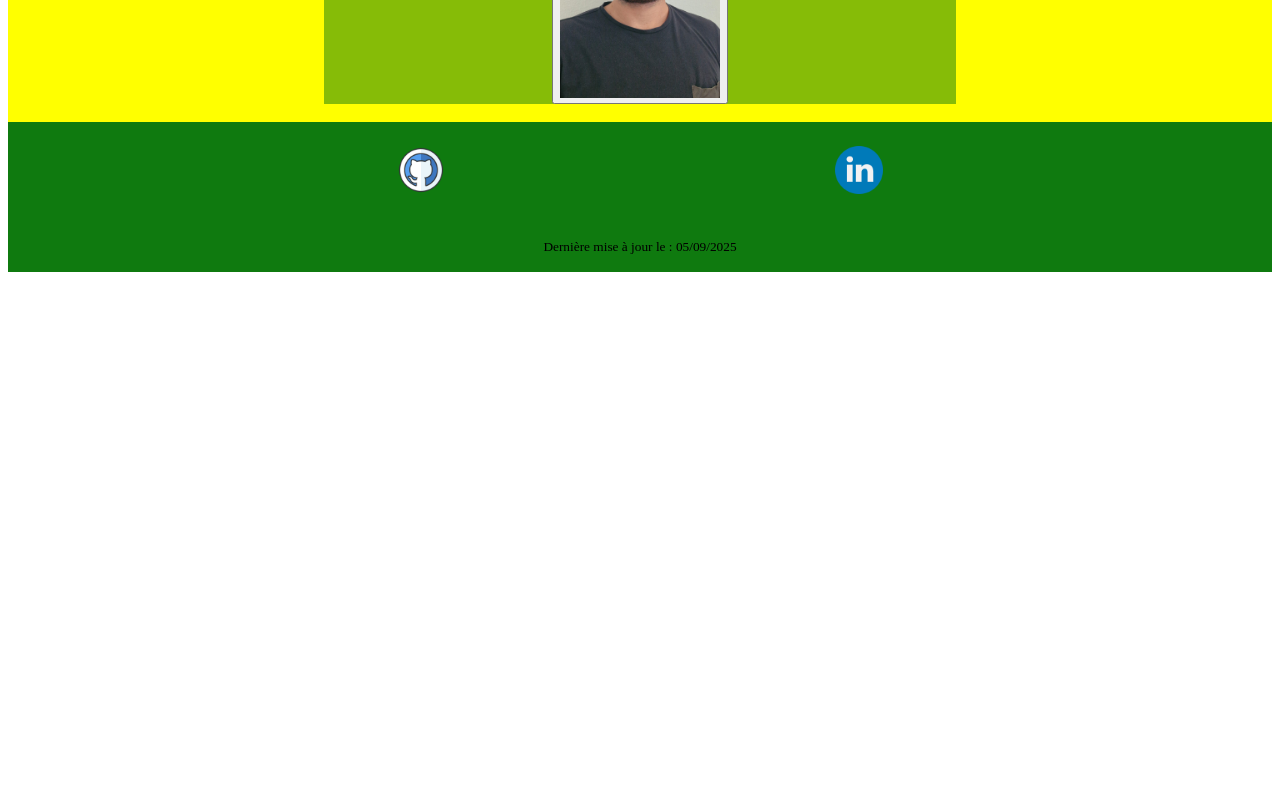
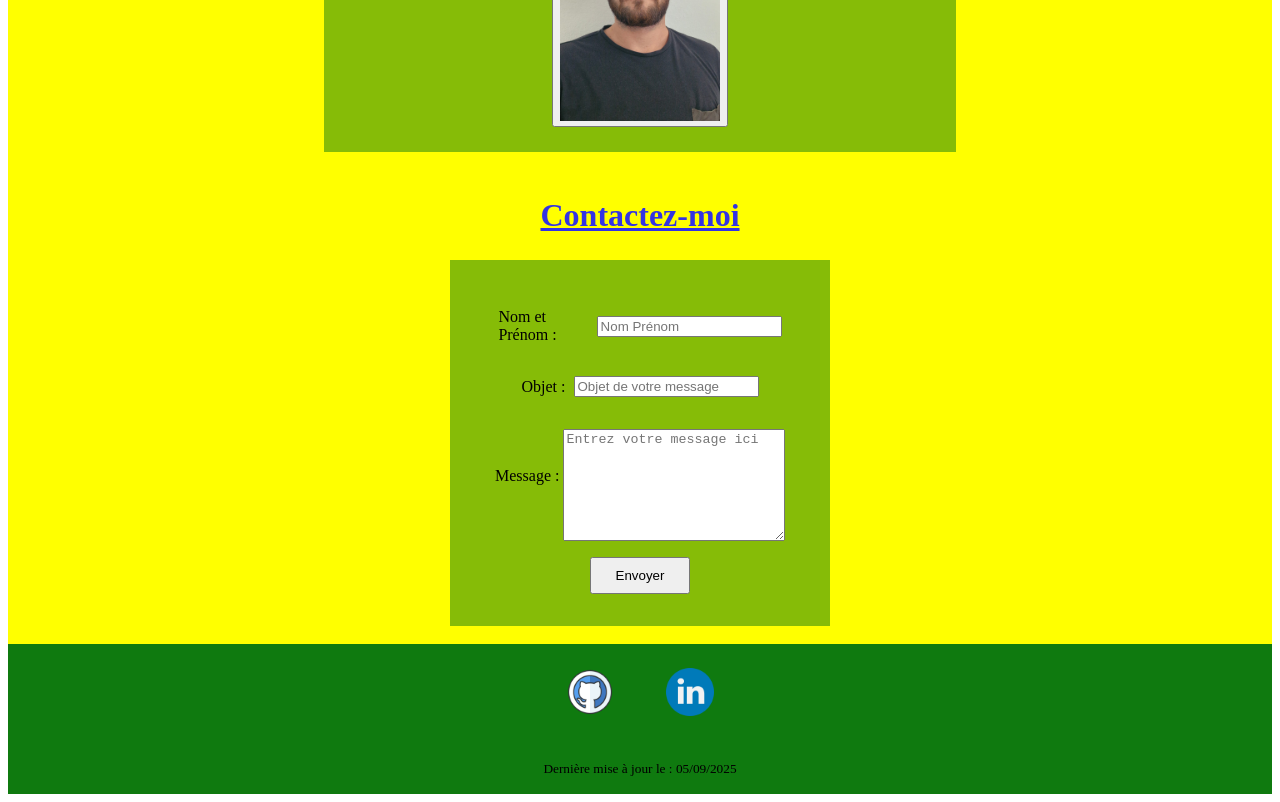
Before and after one commit to E3t8S/Mon-portfolio-CEF, a Vue app: page / in a window 1280 px wide. Shown: the part 1180-1982 px from the top of the page. Before the commit the page ends 1460 px from the top, so only its background shows below. Built offline with nearby package versions, Linux system fonts and the light colour scheme.

Commit message:
commit contact et retouches

```diff
--- a/src/App.vue
+++ b/src/App.vue
@@ -2,9 +2,9 @@
 import { RouterLink, RouterView } from 'vue-router'
 import menuHeader from './components/menuHeader.vue'
 import footComp from './components/footComp.vue'
-import aboutMe from './components/aboutMe.vue'
 import AboutMe from './components/aboutMe.vue'
 import myProjects from './components/myProjects.vue'
+import contactForm from './components/contactForm.vue'
 </script>
 
 <template>
@@ -20,7 +20,9 @@ import myProjects from './components/myProjects.vue'
     <section>
       <myProjects/>
     </section>
-
+    <section>
+      <contactForm/>
+    </section>
   </main>
 
   <footer>
@@ -29,9 +31,10 @@ import myProjects from './components/myProjects.vue'
 
 </template>
 
-<style scoped>
+<style>
   footer{
     background-color: rgb(15, 122, 15)
+
   }
   main{
     background-color: yellow;
--- a/src/components/aboutMe.vue
+++ b/src/components/aboutMe.vue
@@ -1,6 +1,6 @@
 <template>
     <br>
-    <section class="about-me">
+    <section class="about-me" id="moi">
         <p>
             À la suite d'une courte carrière de basketteur professionnel, j'ai décidé de m'orienter dans le domaine de l'informatique,
             plus particulièrement dans le développement web.
--- /dev/null
+++ b/src/components/contactForm.vue
@@ -0,0 +1,76 @@
+<template>
+    <h2>Contactez-moi</h2>
+
+    <section>
+
+            <form action="mailto:saclieretienne@gmail.com" method="post" id="contact">
+
+                <label for="" class="ligne">Nom et Prénom : &nbsp
+                    <input type="text" placeholder="Nom Prénom">
+                </label>
+
+                <label for="" class="ligne">Objet : &nbsp
+                    <input type="text" placeholder="Objet de votre message">
+                </label>
+
+                <label for="" class="ligne">Message : &nbsp
+                    <textarea name="" id="" placeholder="Entrez votre message ici"></textarea>
+                </label>
+
+                <input type="submit" value="Envoyer" id="bouton">
+
+            </form>
+
+    </section>
+    <br>
+
+</template>
+
+<script setup>
+
+</script>
+
+<style scoped>
+    h2{
+        display: flex;
+        flex-direction: row;
+        justify-content: center;
+        align-items: center;
+        text-decoration: underline;
+        text-underline-offset: 2px;
+        font-size: 2rem;
+        color: rgb(51, 51, 227)
+    }
+    form{
+        display: flex;
+        flex-direction: column;
+        justify-content: center;
+        align-items: center;
+        flex-wrap: nowrap;
+        margin: 0% 35% 0% 35%;
+        padding: 2rem;
+        background-color: rgb(15, 122, 15, 0.5)
+
+    }
+    form:hover{
+        box-shadow: 5px 5px 5px rgb(15, 122, 15);
+    }
+    .ligne{
+        display: flex;
+        flex-direction: row;
+        justify-content: start;
+        align-items: center;
+        padding: 1rem;
+    }
+    textarea{
+        width: 228px;
+        height: 106px;
+    }
+    #bouton{
+        width: 100px;
+        height: 37px;
+    }
+    #bouton:hover{
+        cursor: pointer;
+    }
+</style>
--- a/src/components/footComp.vue
+++ b/src/components/footComp.vue
@@ -30,6 +30,7 @@
         flex-wrap: nowrap;
         justify-content: space-evenly;
         align-items: center;
+        margin: 0% 40% 0% 40%;
         height: 100px;
     }
     .date{
--- a/src/components/menuHeader.vue
+++ b/src/components/menuHeader.vue
@@ -1,7 +1,7 @@
 <template>
 
     <section class="first-container">
-        <a href="#" class="photo">
+        <a href="#top" class="photo">
             <img class="fleche" src="../assets/fleche-vers-le-haut.png" alt="Flèche permettant de remonter en haut dela page">
         </a>
         <h1 class="titre">Portfolio de Etienne Saclier</h1>
@@ -10,13 +10,13 @@
         <nav>
             <ul class="second-container">
                 <li>
-                    <a href="#projects" style="text-decoration: none;">À propos de moi</a>
+                    <a href="#moi" style="text-decoration: none;">À propos de moi</a>
                 </li>
                 <li>
-                    <a href="#" style="text-decoration: none;">Mes projets</a>
+                    <a href="#projects" style="text-decoration: none;">Mes projets</a>
                 </li>
                 <li>
-                    <a href="#" style="text-decoration: none;">Contactez-moi</a>
+                    <a href="#contact" style="text-decoration: none;">Contactez-moi</a>
                 </li>
             </ul>
         </nav>
@@ -30,7 +30,7 @@
 <script setup>
 </script>
 
-<style>
+<style scoped>
 .first-container{
     display: flex;
     height: 100px;
--- a/src/components/myProjects.vue
+++ b/src/components/myProjects.vue
@@ -21,6 +21,7 @@ h2{
     align-items: center;
     text-decoration: underline;
     text-underline-offset: 2px;
+    font-size: 2rem;
     color: rgb(51, 51, 227)
 
 }
@@ -33,6 +34,7 @@ h2{
     justify-content: center;
     align-items: center;
     margin: 0% 25% 0% 25%;
+    padding-bottom: 2%;
     background-color: rgb(15, 122, 15, 0.5)
 }
 .projet:hover{
```
